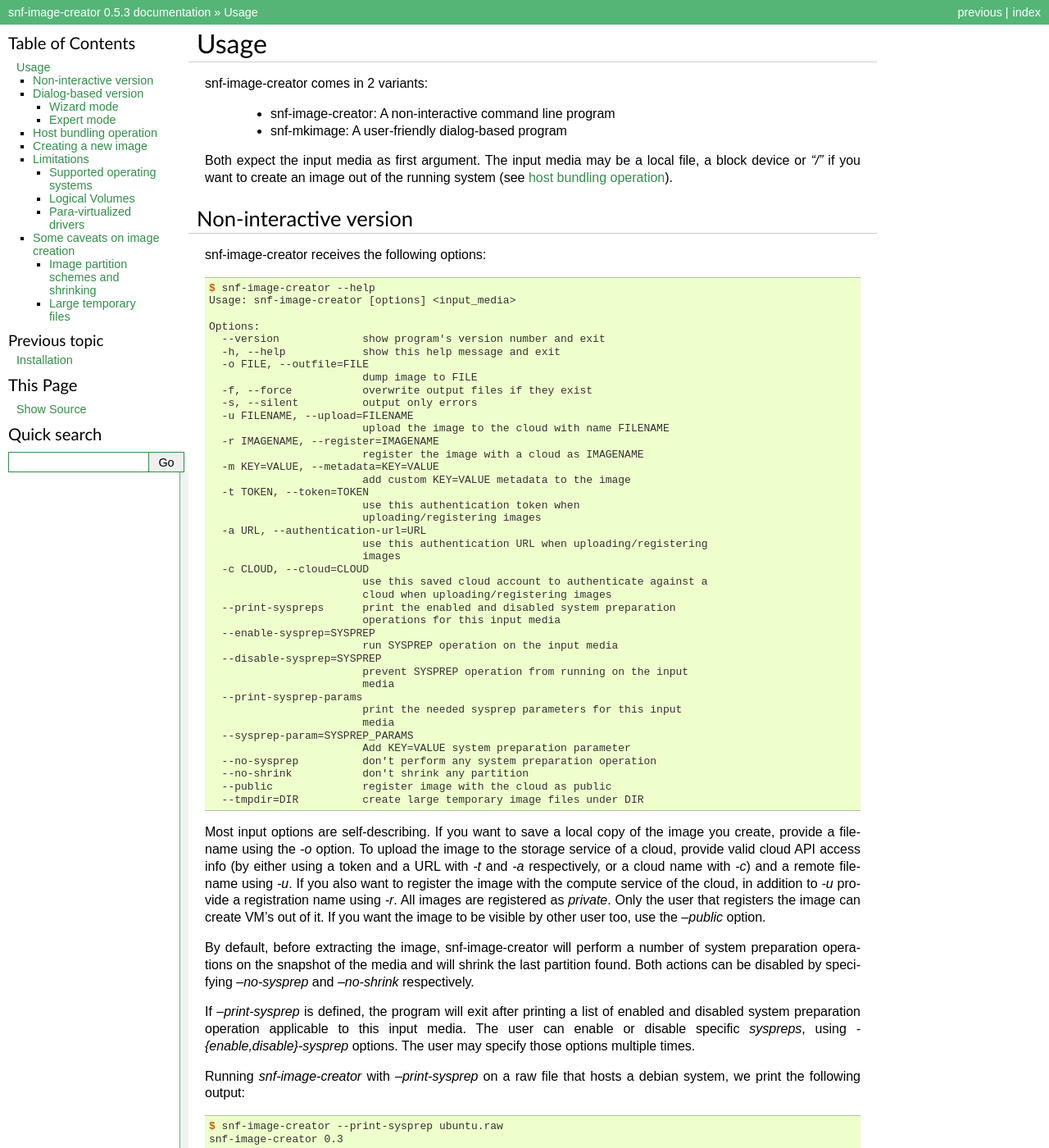
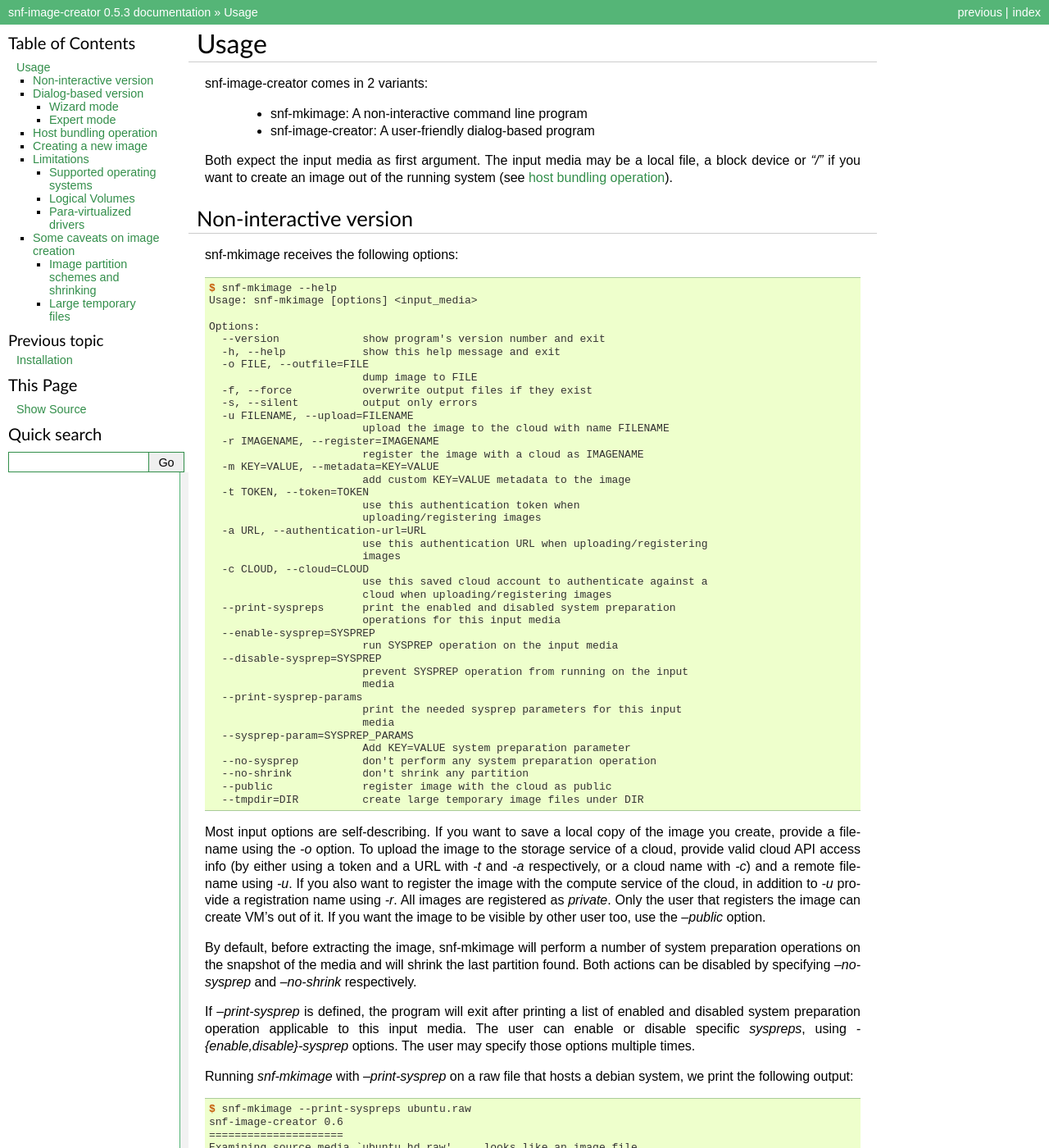
Before and after one commit to grnet/snf-image-creator, a Sphinx documentation site: the page built from docs/usage.rst, in a window 1280 px wide and 1400 px high. Shown: the whole window at 82% size. Built offline with Sphinx 7.4.7, drawn with Linux system fonts in a browser that asks for light colours; some of the changed text lies outside the part shown.

Commit message:
Switch names btw snf-image-creator & snf-mkimage
Make snf-image-creator be the dialog-based program and snf-mkimage be
the command line one.

```diff
--- a/docs/conf.py
+++ b/docs/conf.py
@@ -238,10 +238,10 @@
 # (source start file, name, description, authors, manual section).
 man_pages = [
     ('man/snf-image-creator', 'snf-image-creator',
-     'Command line image creator for Synnefo',
+     'Dialog-based image creator for Synnefo',
      'Synnefo development team <synnefo-devel@googlegroups.com>', 1),
     ('man/snf-mkimage', 'snf-mkimage',
-     'Dialog-based image creator for Synnefo',
+     'Command line image creator for Synnefo',
      'Synnefo development team <synnefo-devel@googlegroups.com>', 1)
 ]
 
--- a/docs/usage.rst
+++ b/docs/usage.rst
@@ -3,8 +3,8 @@
 
 snf-image-creator comes in 2 variants:
 
- * snf-image-creator: A non-interactive command line program
- * snf-mkimage: A user-friendly dialog-based program
+ * snf-mkimage: A non-interactive command line program
+ * snf-image-creator: A user-friendly dialog-based program
 
 Both expect the input media as first argument. The input media may be a local
 file, a block device or *"/"* if you want to create an image out of the running
@@ -13,12 +13,12 @@
 Non-interactive version
 =======================
 
-snf-image-creator receives the following options:
+snf-mkimage receives the following options:
 
 .. code-block:: console
 
-  $ snf-image-creator --help
-  Usage: snf-image-creator [options] <input_media>
+  $ snf-mkimage --help
+  Usage: snf-mkimage [options] <input_media>
 
   Options:
     --version             show program's version number and exit
@@ -70,7 +70,7 @@
 VM's out of it. If you want the image to be visible by other user too, use the
 *--public* option.
 
-By default, before extracting the image, snf-image-creator will perform a
+By default, before extracting the image, snf-mkimage will perform a
 number of system preparation operations on the snapshot of the media and will
 shrink the last partition found. Both actions can be disabled by specifying
 *--no-sysprep* and *--no-shrink* respectively.
@@ -81,15 +81,15 @@
 *-{enable,disable}-sysprep* options. The user may specify those options
 multiple times.
 
-Running *snf-image-creator* with *--print-sysprep* on a raw file that hosts a
+Running *snf-mkimage* with *--print-sysprep* on a raw file that hosts a
 debian system, we print the following output:
 
 .. _sysprep:
 
 .. code-block:: console
 
-   $ snf-image-creator --print-sysprep ubuntu.raw
-   snf-image-creator 0.3
+   $ snf-mkimage --print-syspreps ubuntu.raw
+   snf-image-creator 0.6
    =====================
    Examining source media `ubuntu_hd.raw' ... looks like an image file
    Snapshotting media source ... done
--- a/setup.py
+++ b/setup.py
@@ -52,8 +52,8 @@
     install_requires=['sh', 'ansicolors', 'progress>=1.0.2'],
     entry_points={
         'console_scripts': [
-                'snf-image-creator = image_creator.main:main',
-                'snf-mkimage = image_creator.dialog_main:main']
+                'snf-mkimage = image_creator.main:main',
+                'snf-image-creator = image_creator.dialog_main:main']
     }
 )
 # vim: set sta sts=4 shiftwidth=4 sw=4 et ai :
```
Also changed, not shown: other parts of docs/usage.rst (+8 -8 lines), docs/man/snf-image-creator.rst (+8 -54 lines), docs/man/snf-mkimage.rst (+56 -10 lines), 2 other files.
